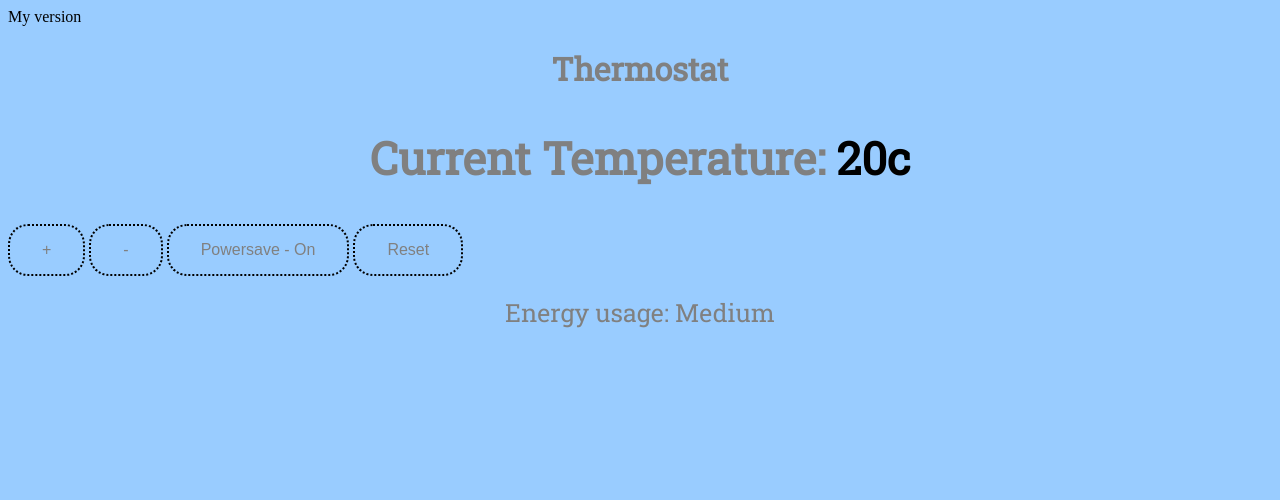
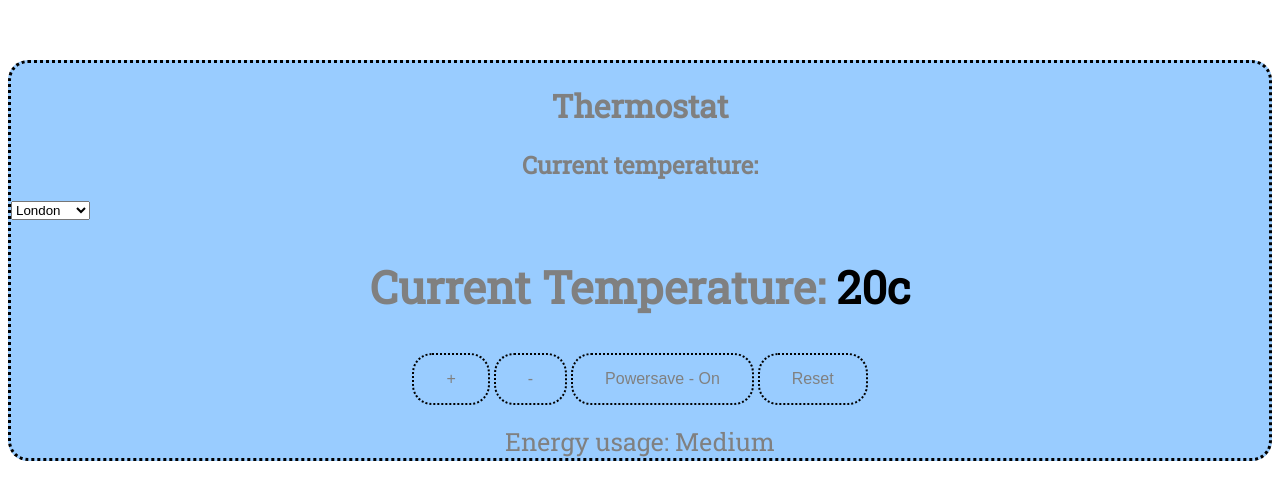
Before and after one commit to timjones10/Thermostat-Javascript, a plain HTML site: page src/index.html in a window 1280 px wide. Drawn offline with Linux system fonts and the light colour scheme.

Commit message:
Added weather API

```diff
--- a/src/Public/thermostat_style.css
+++ b/src/Public/thermostat_style.css
@@ -11,8 +11,12 @@
 }
 
 
-body{
+.surroundings {
+  margin-top: 60px;
   background-color: rgb(153, 204, 255);
+  border-color: black;
+  border-style: dotted;
+  border-radius: 20px;
 }
 
 h1 {
@@ -36,6 +40,7 @@ h2 {
 }
 
 .button-container {
+text-align: center;
 margin-bottom: 20px;
 }
 
--- a/src/index.html
+++ b/src/index.html
@@ -11,9 +11,21 @@
 </head>
 
 <body class='body'>
-My version
+
+
+<div class='surroundings'>
 
   <h1>Thermostat</h1>
+
+  <section>
+    <h1>Current temperature: <span id="current-temperature"></span></h1>
+    <select id="current-city">
+      <option value="london">London</option>
+      <option value="newyork">New York</option>
+      <option value="paris">Paris</option>
+      <option value="tokyo">Tokyo</option>
+    </select>
+  </section>
 
   <h2>Current Temperature: <span id='temperature' class="Celcius"></span></h2>
 
@@ -30,6 +42,7 @@ My version
 
     <div  class='words'> <label>Energy usage: </label><span id='usage'> </span></div>
 
+</div>
 
 </body>
 
--- a/src/interface.js
+++ b/src/interface.js
@@ -41,4 +41,11 @@ $(document).ready(function(){
 
     $('#usage').text(thermostat.energyUsage());
 
+    $('#current-city').change(function() {
+  var city = $('#current-city').val();
+  $.get('http://api.openweathermap.org/data/2.5/weather?q=' + city + '&appid=c7fcfb5f27fb9c51436b6ccd4afdd303&units=metric', function(data) {
+    $('#current-temperature').text(data.main.temp)
+  })
+})
+
 });
```
